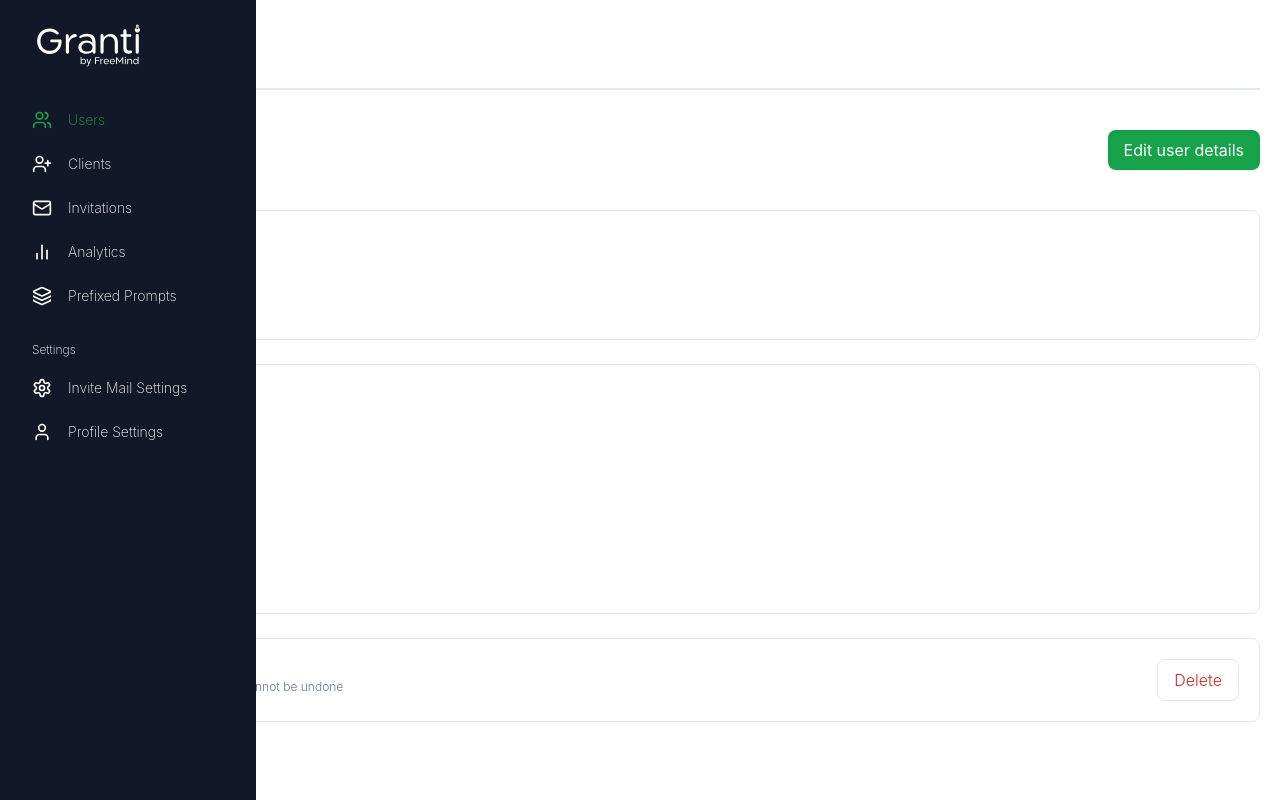
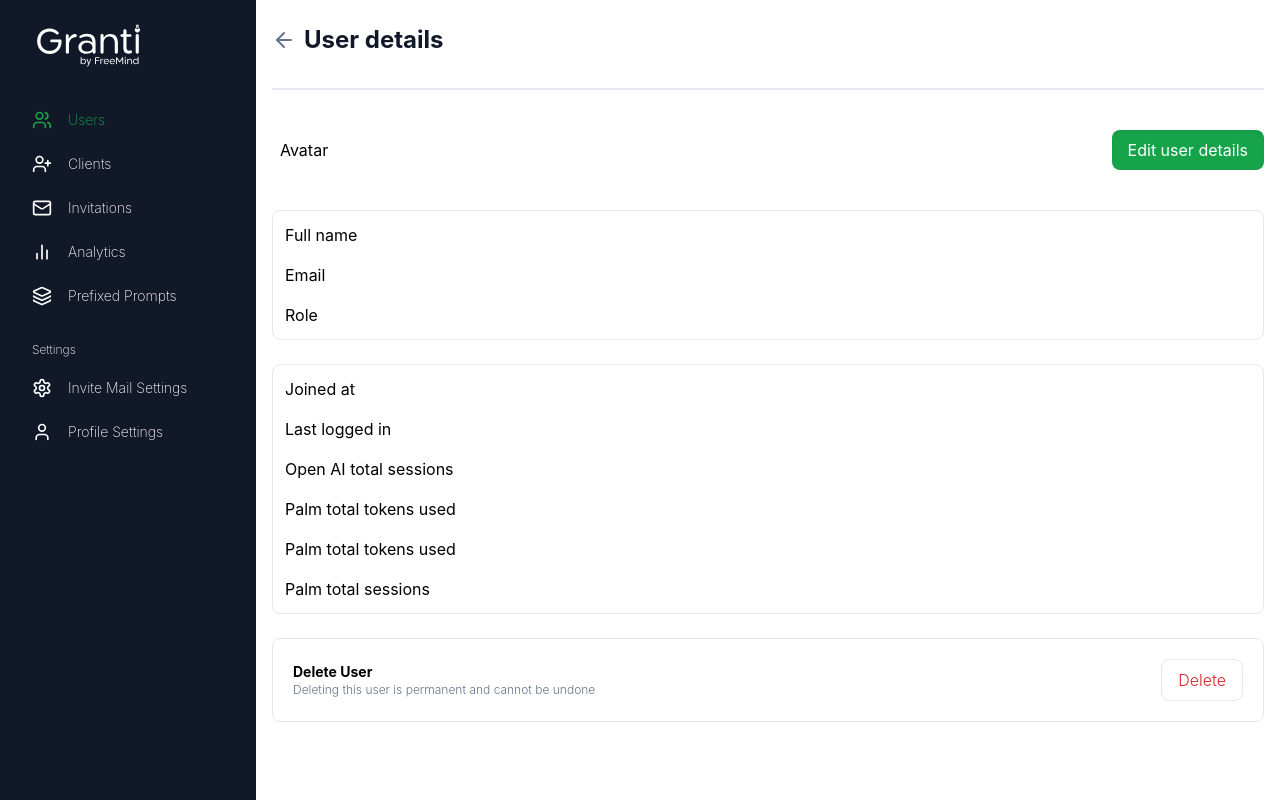
Before and after one commit to littlegod20/Freemind, a React (Vite) app: page /user-details/1 in a window 1280 px wide. Built offline with nearby package versions, Linux system fonts and the light colour scheme.

Commit message:
worked on the layout of the dashboard and outlet. I still have to work on the open and close width of the dashboard

```diff
--- a/src/components/widgets/Dashboard.tsx
+++ b/src/components/widgets/Dashboard.tsx
@@ -27,7 +27,7 @@ const Dashboard = () => {
   }, []);
 
   return (
-    <main className="hidden sm:block h-screen bg-dark-blue md:px-8 pt-5 w-16 md:min-w-64 text-sm font-extralight text-white fixed">
+    <main className="hidden sm:block h-screen bg-dark-blue md:px-8 pt-5 w-16 md:min-w-64 text-sm font-extralight text-white relative z-50">
       <header className="h-[10%]">
         <img src={Freemind} alt="logo" className="hidden md:block" />
       </header>
--- a/src/layouts/DashboardLayout.tsx
+++ b/src/layouts/DashboardLayout.tsx
@@ -3,9 +3,9 @@ import Dashboard from "../components/widgets/Dashboard";
 
 const DashboardLayout = () => {
   return (
-    <main className="flex h-screen w-screen">
+    <main className="flex w-screen h-screen">
       <Dashboard />
-      <section className="px-5 py-14 sm:py-6 flex-1 w-3/5">
+      <section className="py-14 sm:py-6 px-4 flex-1 w-3/5 h-screen overflow-scroll">
         <Outlet />
       </section>
     </main>
--- a/src/pages/UserPages/UserDetails.tsx
+++ b/src/pages/UserPages/UserDetails.tsx
@@ -37,7 +37,7 @@ const UserDetails = () => {
       <section className="space-y-6">
         <Details statics={statics} details={userDetail} slice1={0} slice2={3} />
         <Details statics={statics} details={userDetail} slice1={3} />
-        <div className="flex justify-between p-5 border rounded-lg">
+        <div className="flex justify-between p-5 border rounded-lg items-center">
           <div>
             <p className="text-sm font-bold">Delete User</p>
             <p className="text-xs font-light text-slate-500">
```
